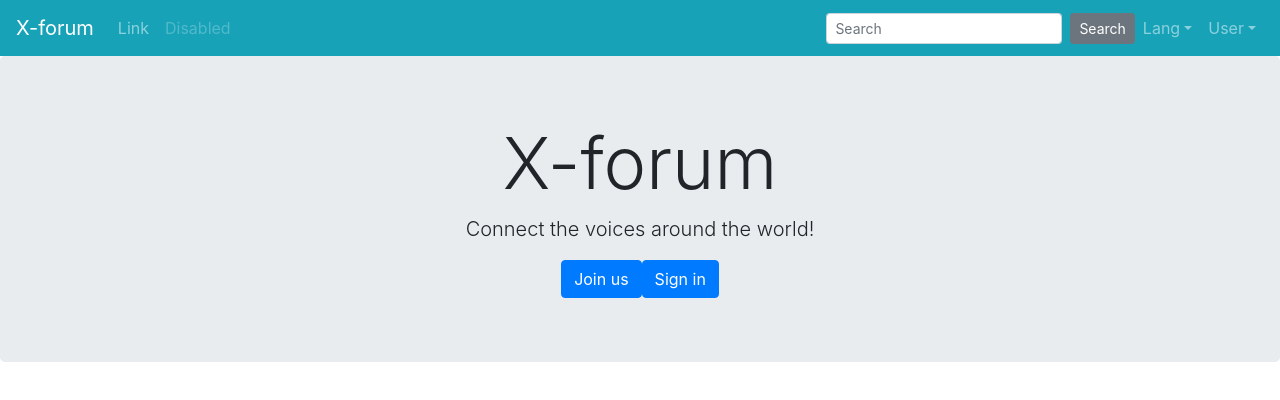
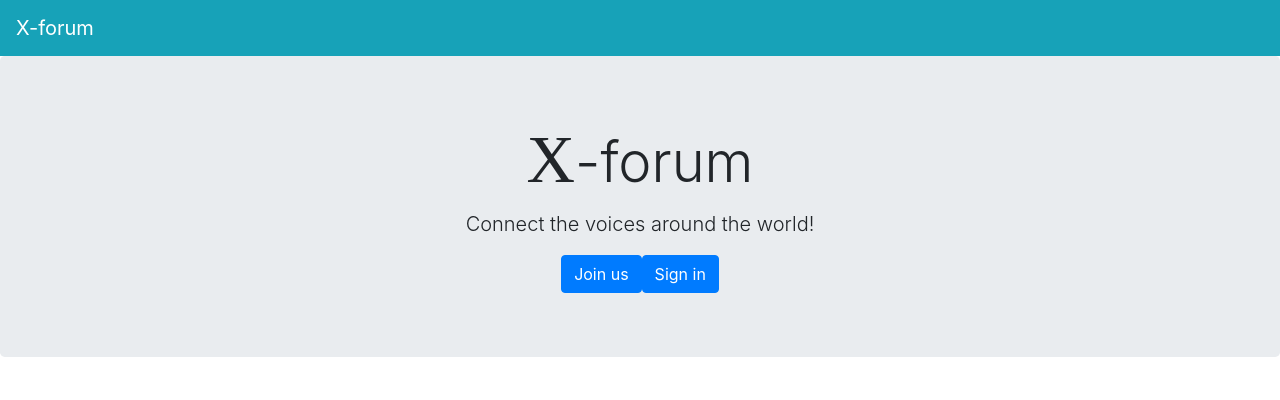
Before and after one commit to HarborYuan/xforum-client, a Vue app: page / in a window 1280 px wide. Shown: the top 400 px of the page. Built offline with nearby package versions, Linux system fonts and the light colour scheme.

Commit message:
fix forget

```diff
--- a/src/App.vue
+++ b/src/App.vue
@@ -10,23 +10,23 @@ import Avatar from 'vue-avatar'
 
         <b-collapse id="nav-collapse" is-nav>
           <b-navbar-nav>
-            <b-nav-item href="/">Link</b-nav-item>
-            <b-nav-item href="/" disabled>Disabled</b-nav-item>
+<!--            <b-nav-item href="/">Link</b-nav-item>-->
+<!--            <b-nav-item href="/" disabled>Disabled</b-nav-item>-->
           </b-navbar-nav>
 
           <!-- Right aligned nav items -->
-          <b-navbar-nav class="ml-auto">
+          <b-navbar-nav class="ml-auto" v-if="logined">
             <b-nav-form>
               <b-form-input size="sm" class="mr-sm-2" placeholder="Search"></b-form-input>
               <b-button size="sm" class="my-2 my-sm-0" type="submit">Search</b-button>
             </b-nav-form>
 
-            <b-nav-item-dropdown text="Lang" right>
-              <b-dropdown-item href="#/">EN</b-dropdown-item>
-              <b-dropdown-item href="#/">ES</b-dropdown-item>
-              <b-dropdown-item href="#/">RU</b-dropdown-item>
-              <b-dropdown-item href="#/">FA</b-dropdown-item>
-            </b-nav-item-dropdown>
+<!--            <b-nav-item-dropdown text="Lang" right>-->
+<!--              <b-dropdown-item href="#/">EN</b-dropdown-item>-->
+<!--              <b-dropdown-item href="#/">ES</b-dropdown-item>-->
+<!--              <b-dropdown-item href="#/">RU</b-dropdown-item>-->
+<!--              <b-dropdown-item href="#/">FA</b-dropdown-item>-->
+<!--            </b-nav-item-dropdown>-->
 
             <b-nav-item-dropdown right>
               <!-- Using 'button-content' slot -->
@@ -47,6 +47,7 @@ import Avatar from 'vue-avatar'
 <script>
 export default {
   name: 'app',
+  logined: false,
 };
 </script>
 
--- a/src/components/Forget.vue
+++ b/src/components/Forget.vue
@@ -11,7 +11,7 @@
           <b-form
             @submit="onSubmit"
             @reset="onReset"
-            @select="onSelect"
+            @change="onChange"
 
           >
             <b-form-group
@@ -22,11 +22,10 @@
               class="mb-2"
             >
               <b-form-radio-group
-                type="select"
                 class="pt-2"
                 :options="[
-              { value: 0, text: 'E-mail' },
-              { value: 1, text: 'Username' },
+              { value: 1, text: 'E-mail' },
+              { value: 0, text: 'Username' },
             ]"
                 v-model="form.type"
               ></b-form-radio-group>
@@ -70,7 +69,6 @@
               class="mb-0"
             >
               <b-button type="submit" variant="primary">Submit</b-button>
-              <b-button type="reset" variant="danger">Reset</b-button>
             </b-form-group>
           </b-form>
         </div>
@@ -96,10 +94,7 @@
         form: {
           email: '',
           username: '',
-          password: '',
-          gender: null,
-          birthday: '',
-          type: 0,
+          type: null,
         },
         show_username: false,
         show_email: false,
@@ -132,7 +127,7 @@
           this.show = true;
         });
       },
-      onSelect(evt) {
+      onChange(evt) {
         evt.preventDefault();
         if (this.form.type === 0) {
           this.show_username = true;
--- a/src/components/Signup.vue
+++ b/src/components/Signup.vue
@@ -149,6 +149,7 @@
       onReset(evt) {
         evt.preventDefault();
         // Reset our form values
+        this.logined = true;
         this.form.email = '';
         this.form.username = '';
         this.form.gender = null;
--- a/src/components/Welcome.vue
+++ b/src/components/Welcome.vue
@@ -1,6 +1,8 @@
 <template>
   <div>
-    <b-jumbotron header="X-forum" lead="Connect the voices around the world!">
+    <b-jumbotron>
+      <h1 class="display-4"><span style="font-family: 'Brush Script MT'; font-size: larger">X</span>-forum</h1>
+      <p class="lead">Connect the voices around the world!</p>
 <!--      <p>For more information visit website</p>-->
       <b-button variant="primary" href="#/signup">Join us</b-button>
       <b-button variant="primary" href="#/signin">Sign in</b-button>
```
Also changed, not shown: 1 other file (tests, documents, lock files or other folders).
